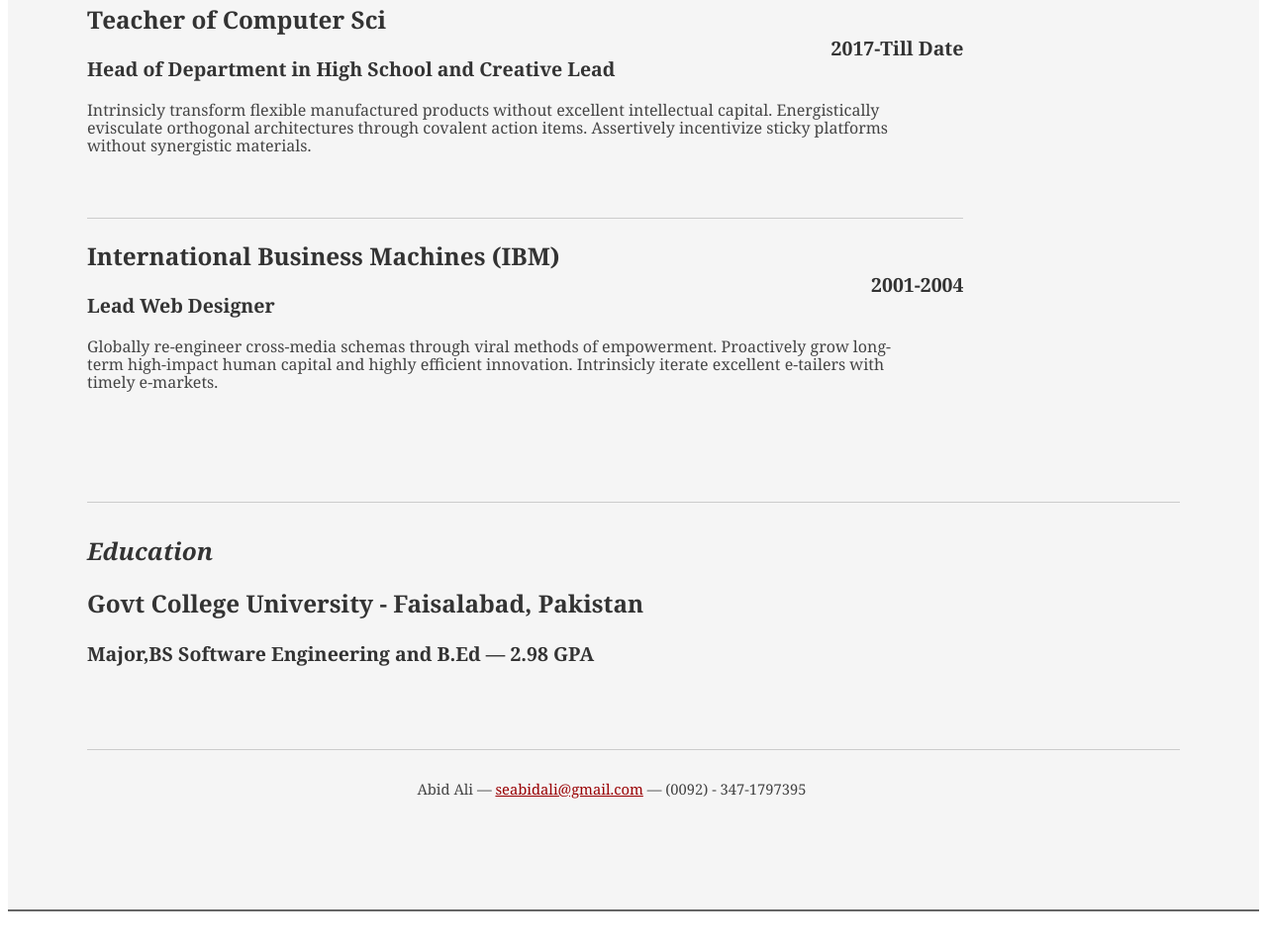
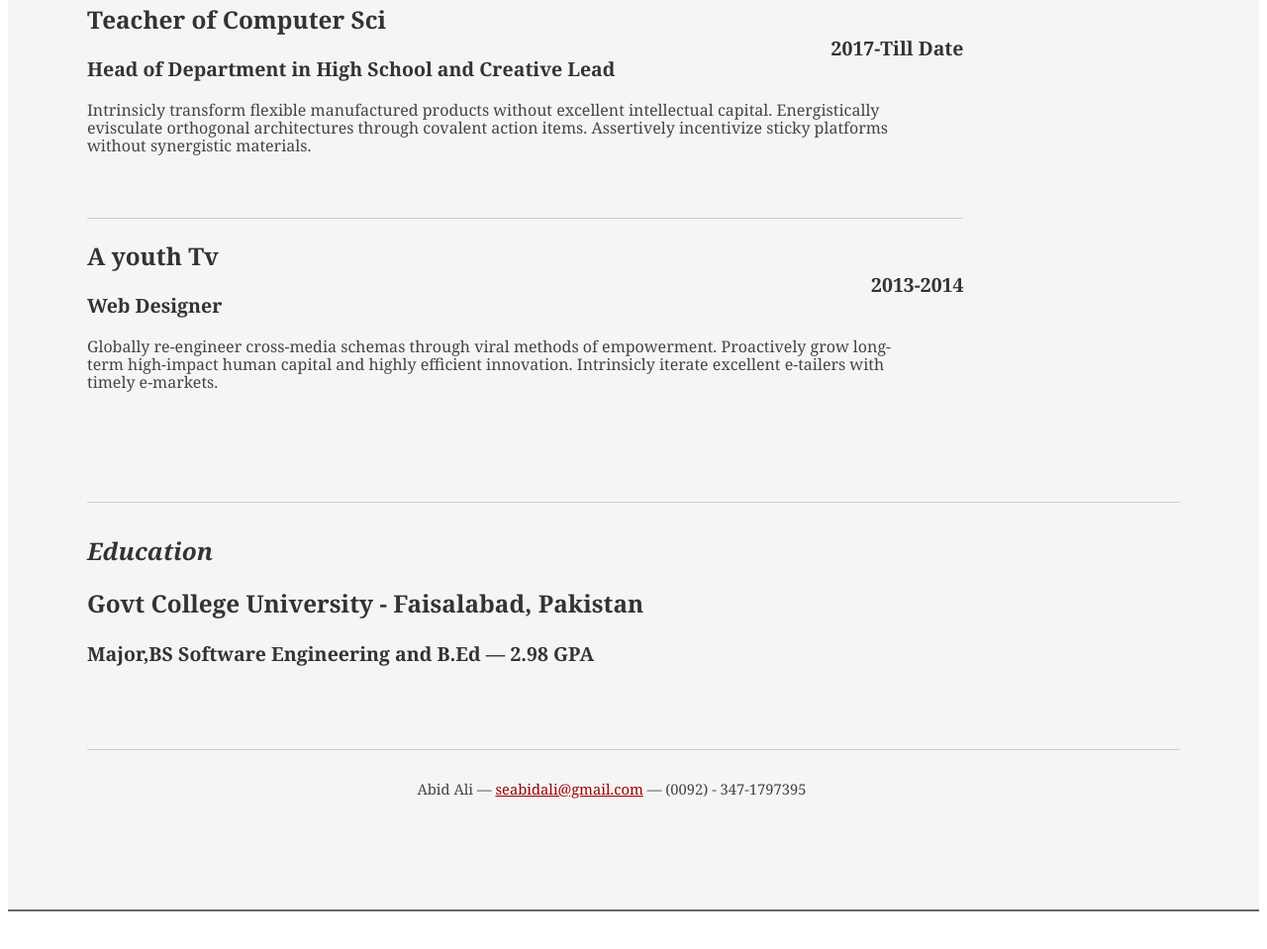
Before and after one commit to abidgcuf/abidgcuf.github.io, a plain HTML site: page index.html in a window 1280 px wide. Shown: the part 2465-3424 px from the top of the page at 99% size. Drawn offline with Linux system fonts and the light colour scheme; a small style sheet from the web is missing.

Commit message:
Update index.html
Change done

```diff
--- a/index.html
+++ b/index.html
@@ -161,9 +161,9 @@
 								<p>Intrinsicly transform flexible manufactured products without excellent intellectual capital. Energistically evisculate orthogonal architectures through covalent action items. Assertively incentivize sticky platforms without synergistic materials. </p>
 							</div>
 							<div class="job last">
-								<h2>International Business Machines (IBM)</h2>
-								<h3>Lead Web Designer</h3>
-								<h4>2001-2004</h4>
+								<h2>A youth Tv</h2>
+								<h3>Web Designer</h3>
+								<h4>2013-2014</h4>
 								<p>Globally re-engineer cross-media schemas through viral methods of empowerment. Proactively grow long-term high-impact human capital and highly efficient innovation. Intrinsicly iterate excellent e-tailers with timely e-markets.</p>
 							</div>
 						</div><!--// .yui-u -->
```
